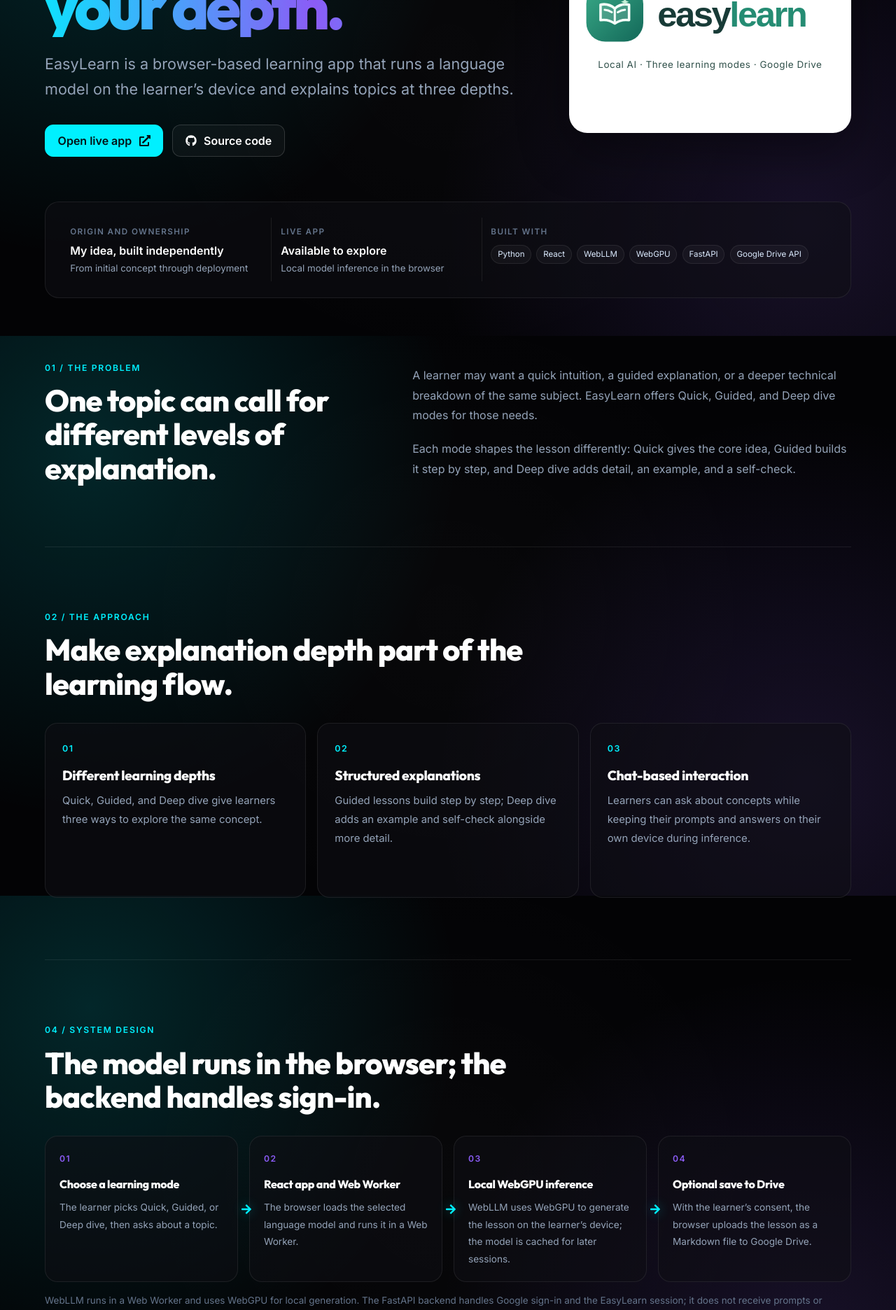
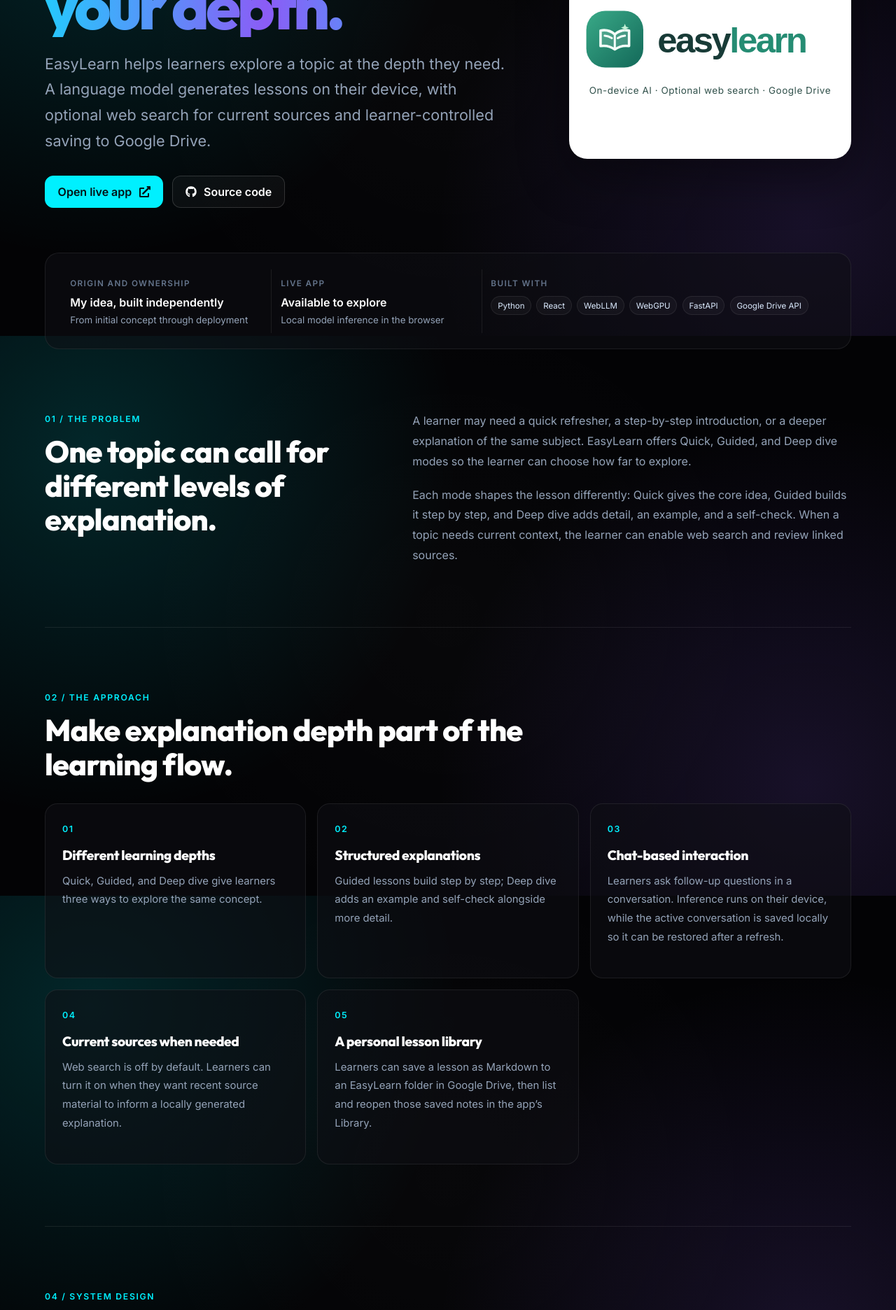
Before and after one commit to Rishabh-1029/Portfolio, a React (Vite) app in the folder portfolio/: page /projects/easylearn in a window 1280 px wide. Shown: the part 320-2192 px from the top of the page at 70% size. Built offline with nearby package versions, Linux system fonts and the light colour scheme; no server answers.

Commit message:
Update Easylearn usecase

```diff
--- a/portfolio/src/Project/EasyLearnCaseStudy.jsx
+++ b/portfolio/src/Project/EasyLearnCaseStudy.jsx
@@ -41,9 +41,15 @@
   },
   {
     number: "04",
-    title: "Optional save to Drive",
+    title: "Optional web search",
     description:
-      "With the learner’s consent, the browser uploads the lesson as a Markdown file to Google Drive.",
+      "When enabled, the backend finds current sources; the selected local model uses them to shape its explanation.",
+  },
+  {
+    number: "05",
+    title: "Save and revisit lessons",
+    description:
+      "The learner can save a lesson as Markdown to the EasyLearn Drive folder and reopen it from the Library.",
   },
 ];
 
@@ -56,7 +62,7 @@
     document.title = "EasyLearn Case Study | Rishabh Surana";
     description?.setAttribute(
       "content",
-      "EasyLearn is a browser-based learning app that runs language models locally, explains topics at three depths, and can save lessons to Google Drive.",
+      "EasyLearn is a browser-based learning app that explains topics at three depths with an on-device language model, optional web search, and learner-controlled Google Drive saves.",
     );
 
     return () => {
@@ -91,8 +97,10 @@
               Learn a topic at <span className="gradient-text">your depth.</span>
             </h1>
             <p className="case-study-lede">
-              EasyLearn is a browser-based learning app that runs a language
-              model on the learner’s device and explains topics at three depths.
+              EasyLearn helps learners explore a topic at the depth they need.
+              A language model generates lessons on their device, with optional
+              web search for current sources and learner-controlled saving to
+              Google Drive.
             </p>
 
             <div className="case-study-actions">
@@ -118,7 +126,7 @@
           <div className="case-study-project-mark">
             <div className="case-study-mark-glow" />
             <img src={EasyLearnLogo} alt="EasyLearn" />
-            <span>Local AI · Three learning modes · Google Drive</span>
+            <span>On-device AI · Optional web search · Google Drive</span>
           </div>
         </header>
 
@@ -150,14 +158,16 @@
           </div>
           <div className="case-study-section-copy">
             <p>
-              A learner may want a quick intuition, a guided explanation, or a
-              deeper technical breakdown of the same subject. EasyLearn offers
-              Quick, Guided, and Deep dive modes for those needs.
+              A learner may need a quick refresher, a step-by-step introduction,
+              or a deeper explanation of the same subject. EasyLearn offers
+              Quick, Guided, and Deep dive modes so the learner can choose how
+              far to explore.
             </p>
             <p>
               Each mode shapes the lesson differently: Quick gives the core
               idea, Guided builds it step by step, and Deep dive adds detail,
-              an example, and a self-check.
+              an example, and a self-check. When a topic needs current context,
+              the learner can enable web search and review linked sources.
             </p>
           </div>
         </section>
@@ -188,8 +198,27 @@
               <span className="case-study-feature-number">03</span>
               <h3>Chat-based interaction</h3>
               <p>
-                Learners can ask about concepts while keeping their prompts and
-                answers on their own device during inference.
+                Learners ask follow-up questions in a conversation. Inference
+                runs on their device, while the active conversation is saved
+                locally so it can be restored after a refresh.
+              </p>
+            </article>
+            <article className="case-study-feature-card">
+              <span className="case-study-feature-number">04</span>
+              <h3>Current sources when needed</h3>
+              <p>
+                Web search is off by default. Learners can turn it on when they
+                want recent source material to inform a locally generated
+                explanation.
+              </p>
+            </article>
+            <article className="case-study-feature-card">
+              <span className="case-study-feature-number">05</span>
+              <h3>A personal lesson library</h3>
+              <p>
+                Learners can save a lesson as Markdown to an EasyLearn folder
+                in Google Drive, then list and reopen those saved notes in the
+                app’s Library.
               </p>
             </article>
           </div>
@@ -227,9 +256,11 @@
           </div>
           <p className="case-study-architecture-note">
             WebLLM runs in a Web Worker and uses WebGPU for local generation.
-            The FastAPI backend handles Google sign-in and the EasyLearn
-            session; it does not receive prompts or answers for inference.
-            Saving a lesson to Drive is optional and initiated by the learner.
+            The FastAPI backend handles Google sign-in and optional source
+            search. Without web search, questions and answers stay out of the
+            backend. Drive access uses the drive.file scope, and the browser
+            requests it only when the learner mounts the Library or saves a
+            lesson.
           </p>
         </section>
 
@@ -277,13 +308,18 @@
             <p>
               Questions and answers are processed by the local model and are
               not sent to the backend or a hosted model API for inference.
-              Theme preference and model-usage metadata are stored locally,
-              without question or answer text.
+              The active conversation is saved in this browser’s IndexedDB;
+              theme preference and model-usage metadata are stored locally
+              without question or answer text. When web search is enabled,
+              the question and relevant source content are used to inform the
+              answer.
             </p>
             <p>
               Google sign-in verifies the learner with the backend. If the
               learner chooses Save to Drive, the browser requests the
               drive.file permission and uploads the lesson as a Markdown file.
+              The Library lists and opens EasyLearn notes from its Drive
+              folder; it does not search unrelated Drive files.
             </p>
           </div>
         </section>
--- a/portfolio/src/Project/projectsData.js
+++ b/portfolio/src/Project/projectsData.js
@@ -17,7 +17,7 @@
 );
 
 export const EASY_LEARN_DESCRIPTION =
-  "A LLM-based learning app with Quick, Guided, and Deep dive modes. It runs SLMs locally with WebGPU to generate explanation notes and can save lessons to Google Drive.";
+  "A browser-based learning app that explains topics at three depths with an on-device language model. Optional web search adds current sources, and learners can save lessons to Google Drive.";
 export const EASY_LEARN_TECH_STACK = [
   "Python",
   "React",
```
